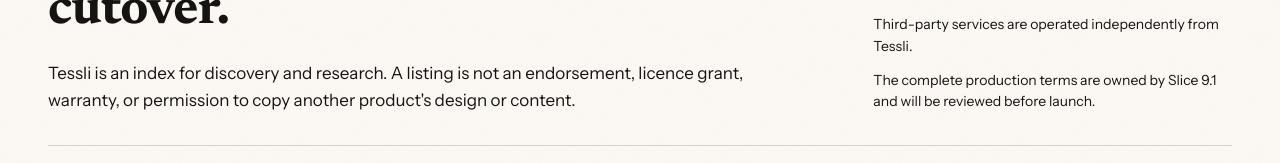
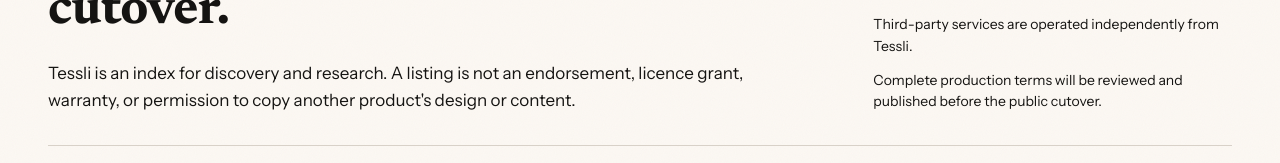
Before and after one commit to itsdeepaks/Mosaicary, a Next.js app in the folder web/: page /terms in a window 1280 px wide. Shown: the part 486-649 px from the top of the page. Built offline with nearby package versions, Linux system fonts and the light colour scheme.

Commit message:
fix(routes): use visitor-facing terms status

```diff
--- a/web/app/terms/page.tsx
+++ b/web/app/terms/page.tsx
@@ -13,7 +13,7 @@
       details={[
         "Visitors remain responsible for checking destination terms, licences, pricing, and availability.",
         "Third-party services are operated independently from Tessli.",
-        "The complete production terms are owned by Slice 9.1 and will be reviewed before launch.",
+        "Complete production terms will be reviewed and published before the public cutover.",
       ]}
     />
   );
```
